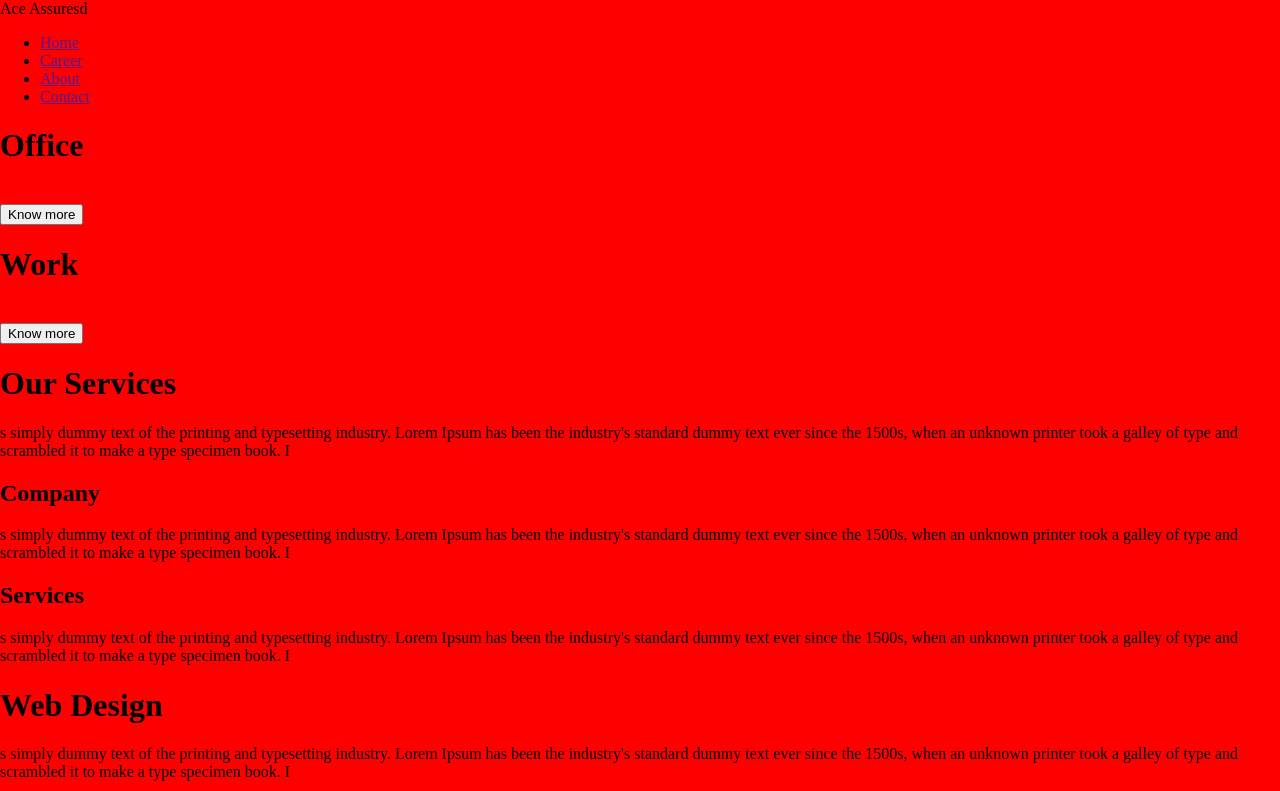
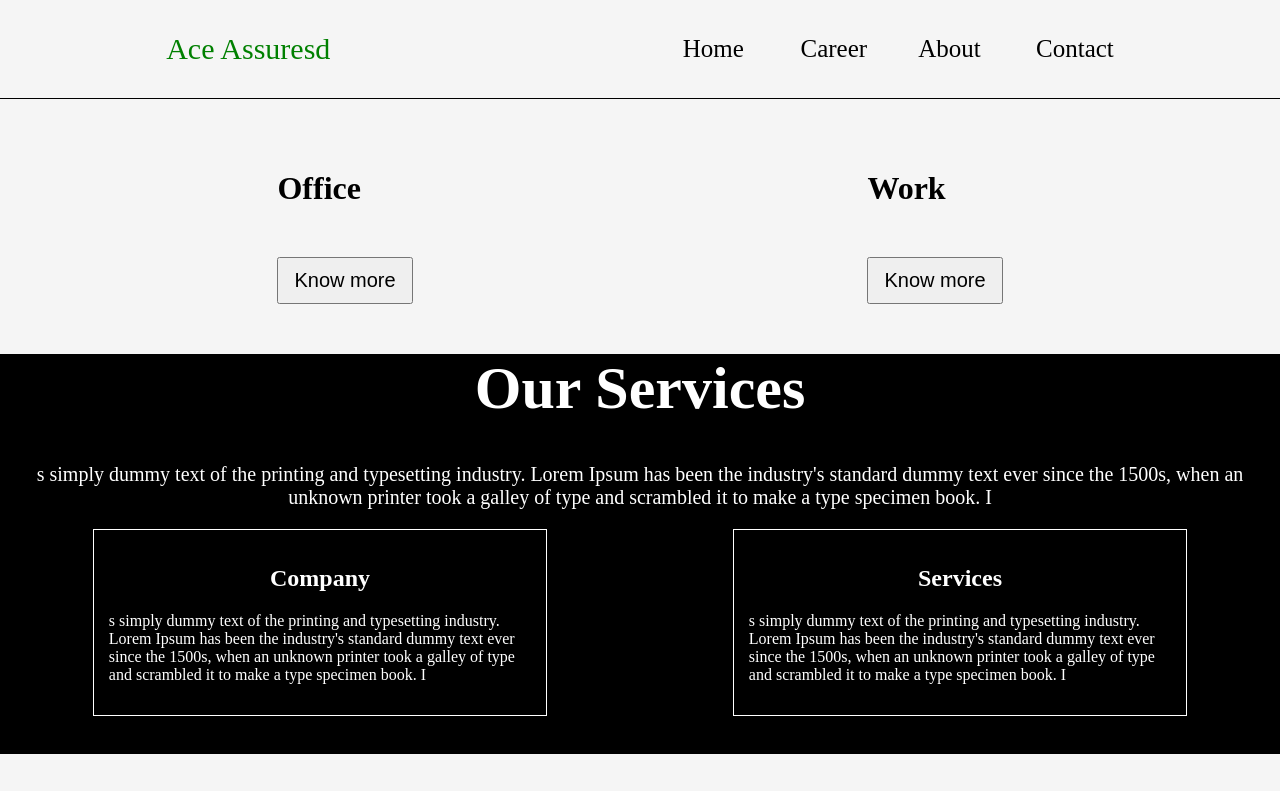
Before and after one commit to Prakash263/aceassured, a plain HTML site: page index.html in a window 1280 px wide. Shown: the top 791 px of the page. Drawn offline with Linux system fonts and the light colour scheme.

Commit message:
Update style.css

```diff
--- a/style.css
+++ b/style.css
@@ -1,4 +1,117 @@
 body{
     margin: 0;
-    background-color: red;
+    background-color: whitesmoke;
+    box-sizing: border-box;
 }
+.header{
+    display: flex;
+    justify-content: space-around;
+    align-items: center;
+    border-bottom: 0.5px solid black;
+    padding: 10px;
+}
+.tittle{
+    color: green;
+    font-size: 30px;
+}
+.nav-right ul{
+    display: grid;
+    grid-template-columns: 1fr 1fr 1fr 1fr;
+    grid-gap: 40px;
+    /* justify-content: space-between;
+    /* align-items: center; */
+    /* background-color: black; */
+    /* width: 300px; */
+    list-style: none;
+    font-size: 25px;
+
+}
+.nav-right ul li a{
+    text-decoration: none;
+    color: black;
+}
+.nav-right ul li a:hover {
+    color: green;
+}
+.container{
+    display: flex;
+    justify-content: space-around;
+    margin: 50px;
+
+}
+.container-1 img{
+    width: 500px;
+}
+.container-2 img{
+    width: 550px;
+}
+button{
+    padding: 10px 15px;
+    margin-top: 10px;
+    cursor: pointer;
+    font-size: 20px;
+}
+.block-2{
+    background-color: black;
+    width: 100%;
+    height: 400px;
+}
+.block-details{
+    color: white;
+    text-align: center;
+
+}
+.block-details h1{
+    font-size: 60px;
+
+}
+.block-details p{
+    /* display: flex; */
+    font-size: 20px;
+    /* width: 33%; */
+}
+.block-det2{
+    display: flex;
+    justify-content: space-around;
+    align-items: center;
+}
+.block-det2 h2{
+    color: white;
+    text-align: center;
+}
+.tap-1 P{
+    color: white;
+    /* width: 33%; */
+
+}
+.tap-1 {
+    width: 33%;
+    border: 0.3px solid white;
+    padding: 15px;
+}
+.block-3{
+    text-align: center;
+    font-size: 30px;
+}
+.box-1{
+    display: flex;
+    justify-content: space-around;
+    width: 100%;
+    height: 300px;
+}
+.image_3:hover{
+     animation: image_3 1s ease-in;
+}
+
+@keyframes image_3{
+  0% {
+    transform: scale(1, 1);
+  }
+  50% {
+    transform: scale(1.5, 1.5);
+  }
+  100% {
+    transform: scale(1, 1);
+  }
+
+}
```
